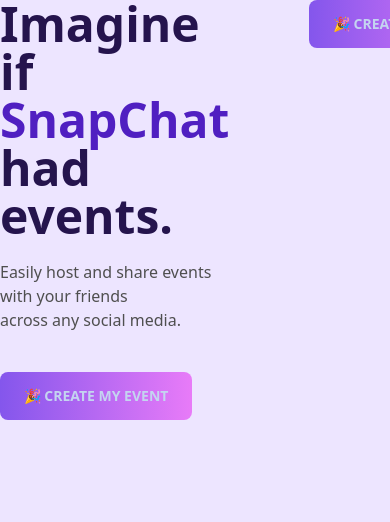
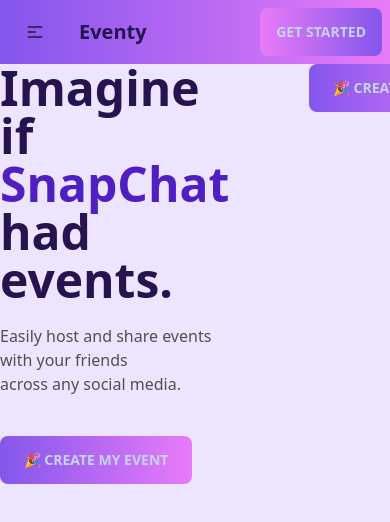
Before and after one commit to n00bNn00b/eventy, a React (Create React App) app: page / in a window 390 px wide. Shown: the top 522 px of the page. Built offline with nearby package versions, Linux system fonts and the light colour scheme.

Commit message:
navbar added

```diff
--- a/src/App.js
+++ b/src/App.js
@@ -3,10 +3,12 @@
 import Create from "./components/Create/Create";
 import Event from "./components/Event/Event";
 import Home from "./components/Home/Home";
+import Navbar from "./components/Navbar/Navbar";
 
 function App() {
   return (
     <div>
+      <Navbar />
       <Routes>
         <Route path="/" element={<Home />} />
         <Route path="/event" element={<Event />} />
--- /dev/null
+++ b/src/components/Navbar/Navbar.jsx
@@ -0,0 +1,62 @@
+import React from "react";
+import { Link } from "react-router-dom";
+
+const Navbar = () => {
+  return (
+    <div className="navbar bg-gradient-to-r from-secondary to-accent">
+      <div className="navbar-start">
+        <div className="dropdown">
+          <label tabIndex={0} className="btn btn-ghost lg:hidden">
+            <svg
+              xmlns="http://www.w3.org/2000/svg"
+              className="h-5 w-5"
+              fill="none"
+              viewBox="0 0 24 24"
+              stroke="currentColor"
+            >
+              <path
+                strokeLinecap="round"
+                strokeLinejoin="round"
+                strokeWidth="2"
+                d="M4 6h16M4 12h8m-8 6h16"
+              />
+            </svg>
+          </label>
+          <ul
+            tabIndex={0}
+            className="menu menu-compact dropdown-content mt-3 p-2 shadow bg-gradient-to-r from-secondary to-accent rounded-box w-52"
+          >
+            <li>
+              <Link to="/">Home</Link>
+            </li>
+
+            <li>
+              <Link to="/event">Event</Link>
+            </li>
+          </ul>
+        </div>
+        <Link to="/" className="btn btn-ghost normal-case text-xl">
+          Eventy
+        </Link>
+      </div>
+      <div className="navbar-center hidden lg:flex">
+        <ul className="menu menu-horizontal p-0">
+          <li>
+            <Link to="/">Home</Link>
+          </li>
+
+          <li>
+            <Link to="/event">Event</Link>
+          </li>
+        </ul>
+      </div>
+      <div className="navbar-end">
+        <button className="btn bg-gradient-to-l from-secondary to-accent border-none">
+          Get started
+        </button>
+      </div>
+    </div>
+  );
+};
+
+export default Navbar;
```
